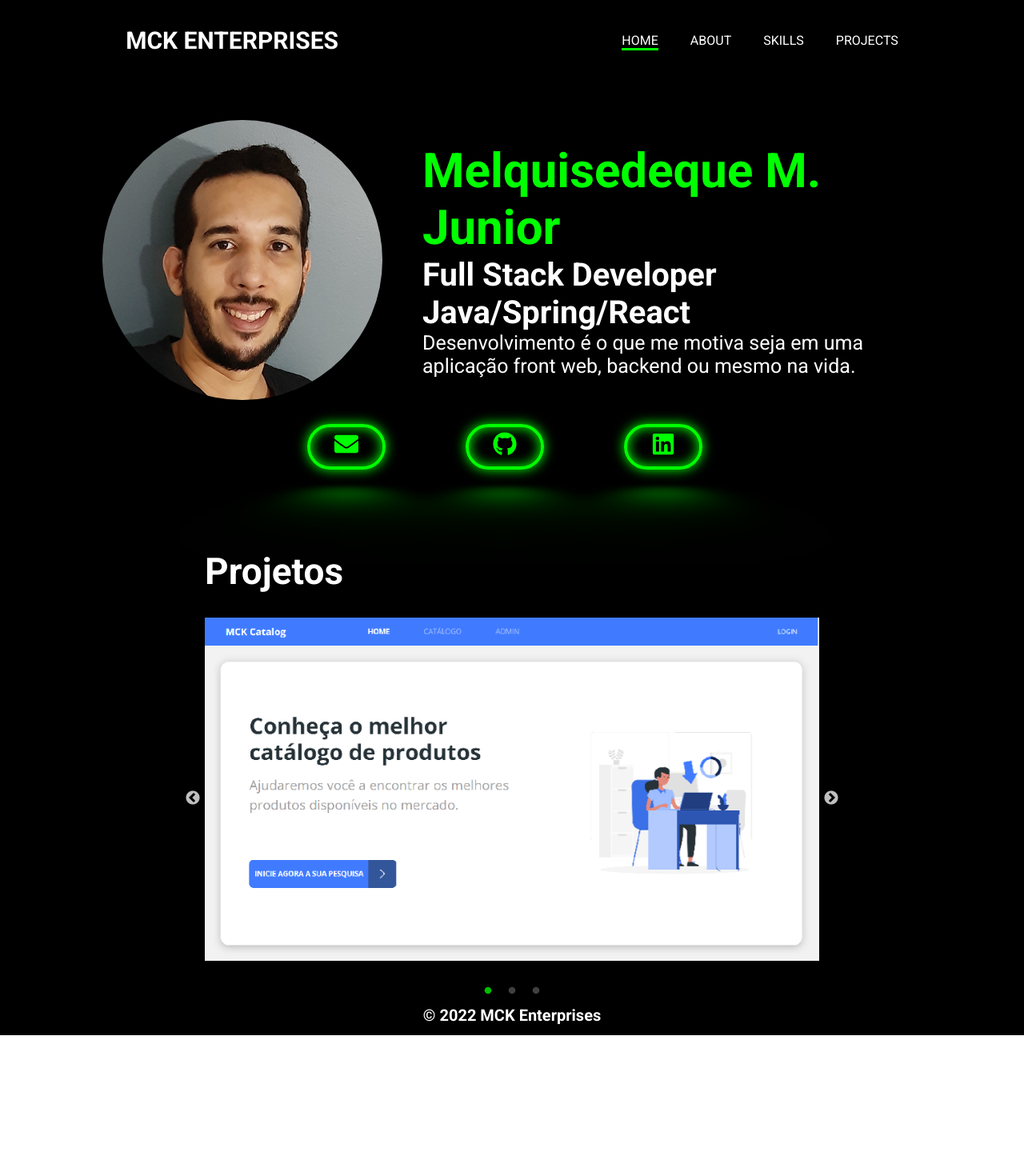
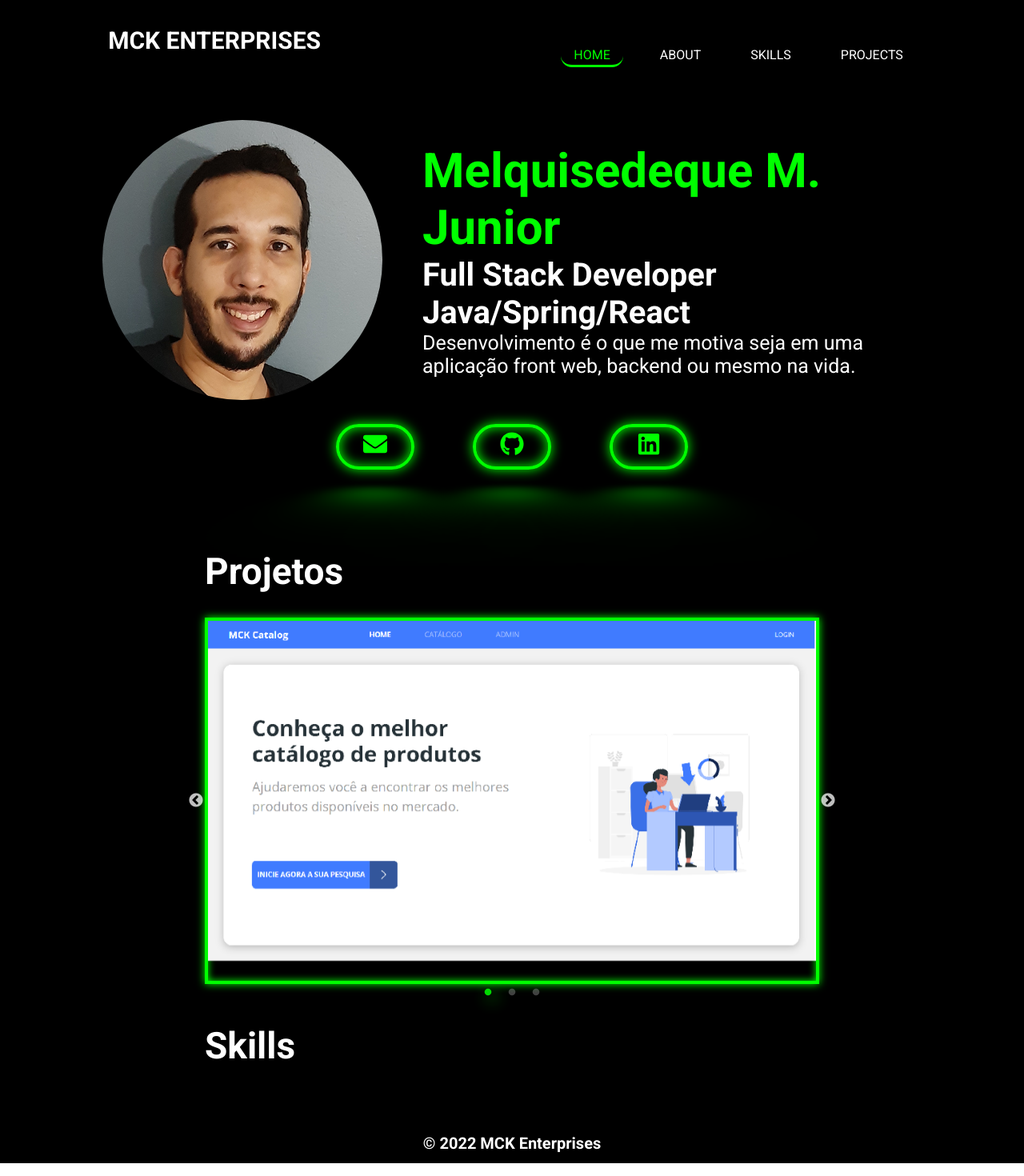
Before and after one commit to Melquisedeque-Marins/MCK-Portfolio-React, a React (Vite) app: page / in a window 1280 px wide. Shown: the top 1470 px of the page at 80% size. Before the commit the page ends 1294 px from the top, so only its background shows below. Built offline with nearby package versions, Linux system fonts and the light colour scheme.

Commit message:
Active navlink style

```diff
--- a/src/components/Carroussel/Carroussel.css
+++ b/src/components/Carroussel/Carroussel.css
@@ -1,8 +1,8 @@
 
 .slick-dots li.slick-active button:before {
-    opacity: .75;
+    opacity: .85;
     color: #0F0;
-    box-shadow: 1px 1px 2px #FFF(0, 0, 0, 0.25);
+    text-shadow: 5px 5px 20px #0F0;
 
 }
 .slick-dots li button:before {
--- a/src/components/Navbar/Navbar.css
+++ b/src/components/Navbar/Navbar.css
@@ -19,16 +19,35 @@ ul {
 }
 
 li {
-    margin-left: 40px;
-    font-size: 1.6rem;
+    margin-left: 30px;
+    margin-top: 40px;
 }
 
 a {
     text-transform: uppercase;
+    font-size: 1.6rem;
     color: #FFF;
 }
 
-.main-menu a.active {
-   border-bottom: 3px solid #0F0;
+:root {
+    --color-thema: #0F0;
+    --cor-hover: #ffffff;
+  }
+  .navLink {
+    padding:0.2em 1em;
+    border-radius:50px;
+    display:inline-block;
+  }
+  .main-menu a.active  {
+    border-bottom: 3px solid var(--color-thema);
+    text-decoration:none;
+    color: var(--color-thema);
+    background-color: transparent;
+    cursor: pointer;
+    transition:0.4s;
+  }
 
+.navLink:hover {
+    transition: 0.5s;
+    color: #0F0;
 }
--- a/src/components/Navbar/Navbar.tsx
+++ b/src/components/Navbar/Navbar.tsx
@@ -8,22 +8,22 @@ const Navbar = () => {
                     </NavLink>
             <ul className="main-menu">
                 <li>
-                    <NavLink to="/" activeClassName="active" exact>
+                    <NavLink to="/" className="navLink" activeClassName="active" exact>
                       Home
                     </NavLink>
                 </li>
                 <li>
-                    <NavLink to="/about" activeClassName="active" exact>
+                    <NavLink to="/about" className="navLink" activeClassName="active" exact>
                       about
                     </NavLink>
                 </li>
                 <li>
-                    <NavLink to="/skills" activeClassName="active" exact>
+                    <NavLink to="/skills" className="navLink" activeClassName="active" exact>
                       skills
                     </NavLink>
                 </li>
                 <li>
-                    <NavLink to="/projects" activeClassName="active" exact>
+                    <NavLink to="/projects" className="navLink" activeClassName="active" exact>
                       projects
                     </NavLink>
                 </li>
--- a/src/pages/Home/Home.css
+++ b/src/pages/Home/Home.css
@@ -46,7 +46,6 @@
 .field a {
     font-size: 30px;
     text-transform: capitalize;
-    margin-right: 100px;
 }
 
 .text {
@@ -73,15 +72,27 @@
 
 .project-preview {
     max-width: 75%;
-    margin: auto;
+    margin: 50px auto;
 }
 
 .project-preview-text h1 {
     font-size: 46px;
     color: #FFF;
     margin-bottom: 20px;
+}
+
+.skills-preview {
+    max-width: 75%;
+    margin: 50px auto;
 
 }
+
+.skills-preview h1 {
+    font-size: 46px;
+    color: #FFF;
+    margin-bottom: 20px;
+}
+
 
 :root {
     --color-thema: #0F0;
--- a/src/pages/Home/Home.tsx
+++ b/src/pages/Home/Home.tsx
@@ -48,9 +48,12 @@ const Home = () => {
                             <h1>Projetos</h1>
                             <p>Projetos de estudo desenvolvidos em Bootcamps ou para experiência pesssoal</p>
                         </div>
-                        <div className="slider-home">
+                        <div className="slider-home btnn-neon">
                             <Link to="/projects"><Fade/></Link>
                         </div>
+                    </div>
+                    <div className="skills-preview">
+                        <h1>Skills</h1>
                     </div>
             </div>
         </div>
```
